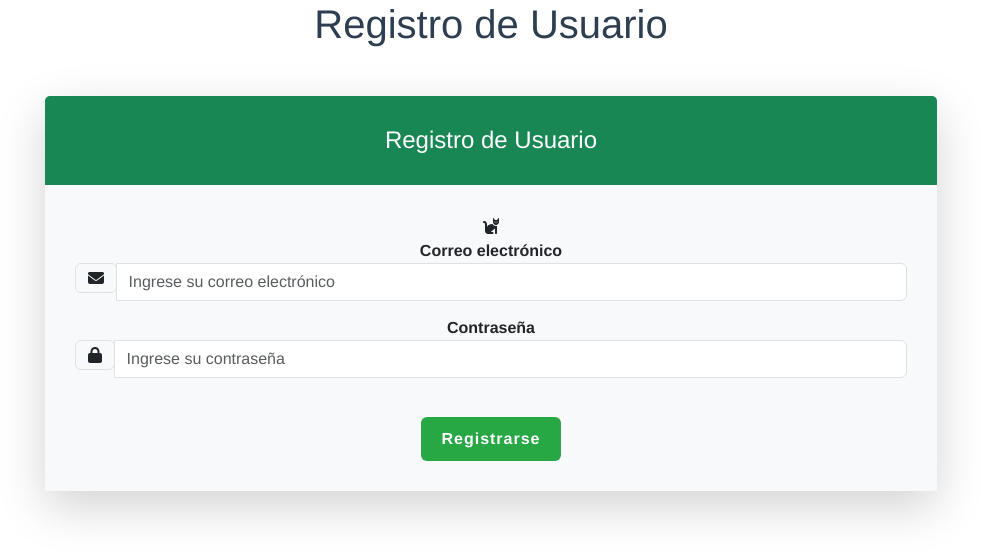
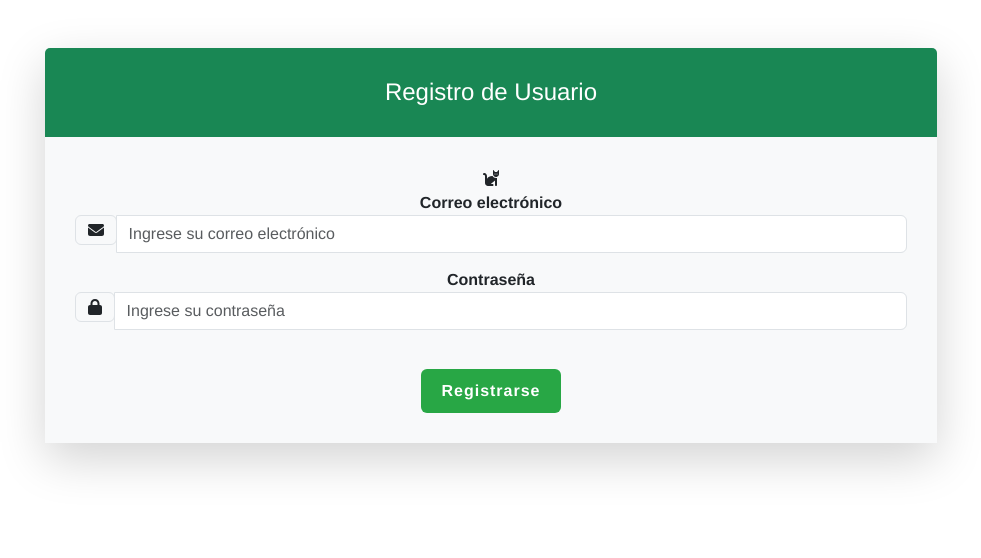
Before and after one commit to RochCX/M7adweb, a Vue app: page /register in a window 1280 px wide. Shown: the top 558 px of the page, without its empty margins (149-1130 px from the left). Built offline with nearby package versions, Linux system fonts and the light colour scheme.

Commit message:
borra linea 2

```diff
--- a/src/views/RegisterView.vue
+++ b/src/views/RegisterView.vue
@@ -1,5 +1,4 @@
 <template>
-  <h1>Registro de Usuario</h1>
   <div class="container my-5">
     <div class="card shadow-lg">
       <div class="card-header bg-success text-white">
```
